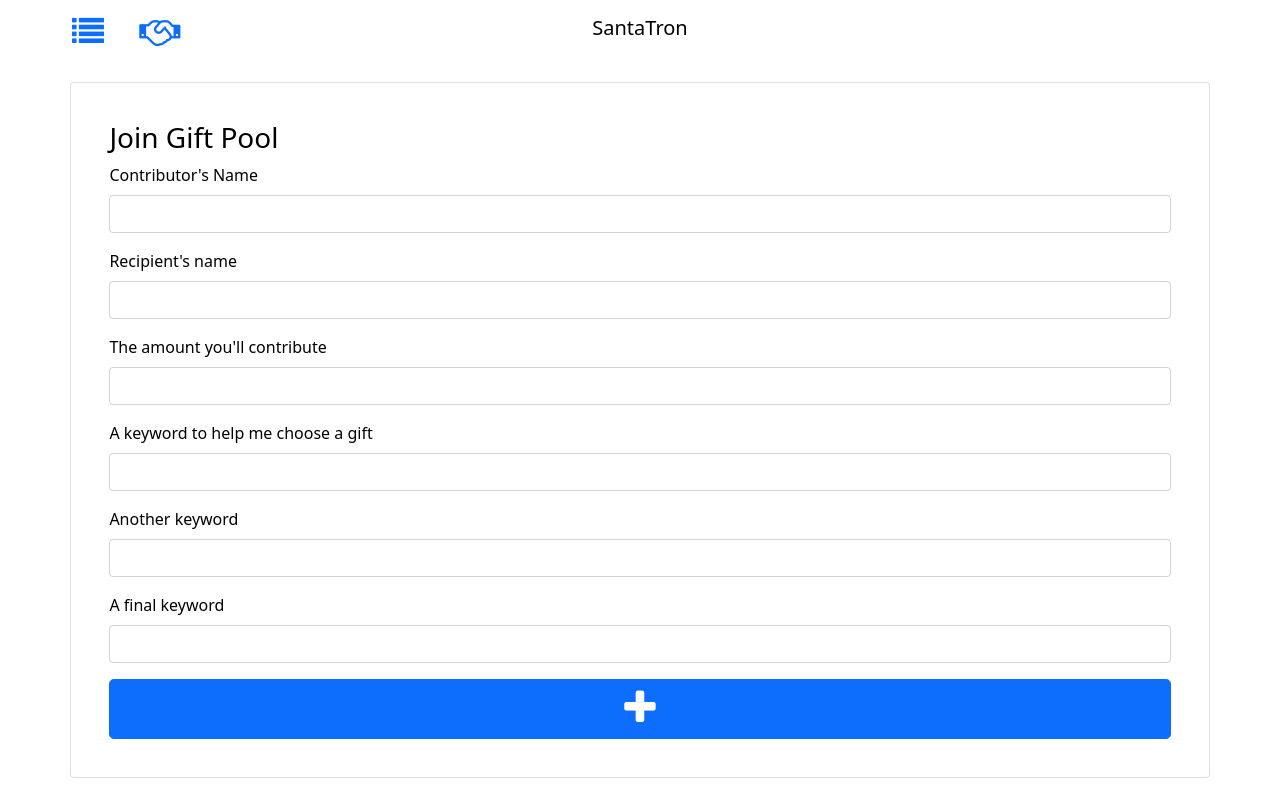
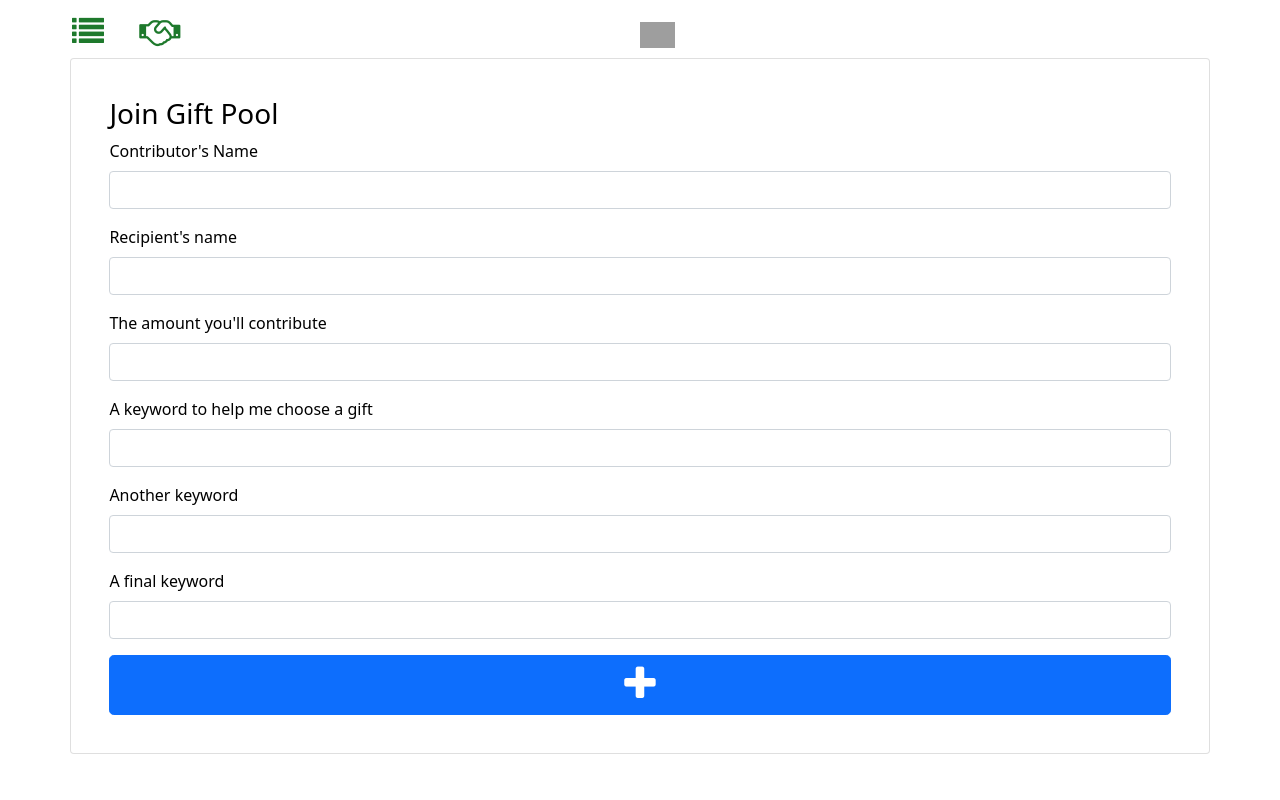
Before and after one commit to arjun-krishna1/SantaTron, a Django app: page /create/ in a window 1280 px wide. Run offline with Django 3.2, Linux system fonts and the light colour scheme; some libraries are stand-ins or nearby versions; grey boxes are pictures that could not be loaded.

Commit message:
add logo

```diff
--- a/gift_coordinator/templates/base.html
+++ b/gift_coordinator/templates/base.html
@@ -22,14 +22,14 @@
         <div class="navbar-collapse collapse" id="navbar">
             <ul class="navbar-nav justify-content-center">
                 <li class="nav-item">
-                  <a style = "margin-left: 4em;" href = "{% url 'listPoolUrl' %}"><i class="fa fa-list nav-link navi"></i></a>
+                  <a style = "margin-left: 4em;" href = "{% url 'listPoolUrl' %}"><i class="fa fa-list nav-link navi" style="color:#1E792C;"></i></a>
                 </li>
                 <li class="nav-item">
-                    <a style = "margin-left: 1.2em;" href = "{% url 'createPoolUrl' %}"><i class="fa fa-handshake-o nav-link navi"></i></a>
+                    <a style = "margin-left: 1.2em;" href = "{% url 'createPoolUrl' %}"><i class="fa fa-handshake-o nav-link navi" style="color:#1E792C;"></i></a>
                 </li>
             </ul>
         </div>
-        <span class="navbar-brand position-absolute mx-0">SantaTron</span>
+        <span class="navbar-brand position-absolute mx-0"><span class="navbar-brand position-absolute mx-0"><img src="https://www.svgrepo.com/show/14296/pixeled-gift.svg" width="35" style="color:#1E792C;"/></span>
         <br>
         <br><br>
     </nav>
@@ -51,7 +51,7 @@
     /* Classes of message cards */
 
     :root {
-      --baseblue: #5390D9;
+      --baseblue: #1E792C;
     }
 
     .Bot {
--- a/gift_coordinator/templates/listPoolTemplate.html
+++ b/gift_coordinator/templates/listPoolTemplate.html
@@ -24,9 +24,9 @@
 
       <tr style = "border: 1px solid #ccc; text-align: center;">
         <th style = "border-right: 1px solid #ccc;">Recipient Name</th>
-        <th style = "border-right: 1px solid #ccc;"><i class="fa fa-usd"></i></th>
-        <th style = "border-right: 1px solid #ccc;"><i class="fa fa-handshake-o"></i></th>
-        <th style = "border-right: 1px solid #ccc;"><i class="fa fa-gift"></i></th>
+        <th style = "border-right: 1px solid #ccc;"><i class="fa fa-usd"  style="color:#1E792C;"></i></th>
+        <th style = "border-right: 1px solid #ccc;"><i class="fa fa-handshake-o"  style="color:#1E792C;"></i></th>
+        <th style = "border-right: 1px solid #ccc;"><i class="fa fa-gift"  style="color:#1E792C;"></i></th>
       </tr>
       {% for p in pools%}
       <tr>
```
Also changed, not shown: gift_coordinator/migrations/0003_giftpool_url.py (added).
